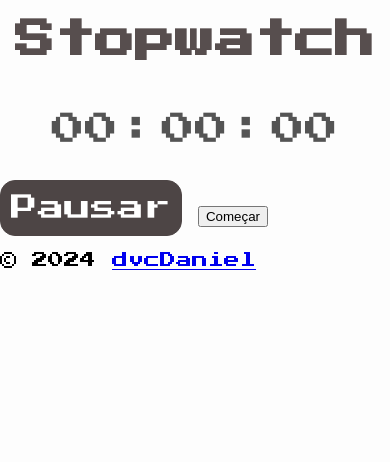
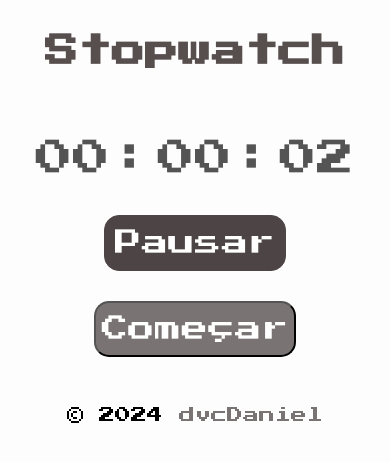
Before and after one commit to devdaniel28/Stopwatch, a plain HTML site: page index.html in a window 390 px wide. Both pictures are taken after a click on the button "Começar". Drawn offline with Linux system fonts and the light colour scheme.

Commit message:
Terminando o site

```diff
--- a/index.html
+++ b/index.html
@@ -20,9 +20,9 @@
                 <p> : </p>
             <p id="seconds">00</p>
         </section>
-        <section>
-            <button id="pause">Pausar </button>
-            <button>Começar</button>
+        <section id="config">
+            <button id="pause" onclick="Pause()">Pausar </button>
+            <button id="start" onclick="reallyStart()">Começar</button>
         </section>
     </main>
     <footer>
--- a/src/css/style.css
+++ b/src/css/style.css
@@ -9,7 +9,7 @@ body {
 #titleweb h1 {
     color: #574e4e;
     text-align: center;
-    margin: 20px 0;
+    margin: 35px 0;
     font-size: 30pt;
 }
 
@@ -22,7 +22,13 @@ body {
 
 #stopwatch p {
     color: #545454;
-    font-size: 25pt;
+    font-size: 50pt;
+}
+
+#config {
+    display: flex;
+    gap: 30px;
+    justify-content: space-around;
 }
 
 #pause {
@@ -39,3 +45,63 @@ body {
     padding: 10px;
 
 }
+
+#start {
+    width: auto;
+    height: 3.5rem;
+    font-size: 20pt;
+    font-family: "Press Start 2P", system-ui;
+
+    background: #797373;
+    border: #797373 sloid 1px;
+    border-radius: 15px;
+    color: #fff;
+}
+
+footer {
+    text-align: center;
+    margin: 50px 0;
+}
+
+footer p a {
+    text-decoration: none;
+    color: #797373;
+}
+
+@media only screen and (max-width: 850px) {
+    #titleweb h1 {
+        color: #574e4e;
+        text-align: center;
+        margin: 35px 0;
+        font-size: 25pt;
+    }
+
+    #stopwatch p {
+        color: #545454;
+        font-size: 28pt;
+    }
+
+    #config {
+        display: flex;
+        gap: 30px;
+        flex-direction: column;
+        justify-content: space-between;
+        align-items: center;
+    }
+
+    #pause {
+        width: auto;
+        height: 3.5rem;
+        font-size: 20pt;
+        font-family: "Press Start 2P", system-ui;
+
+        background: #4d4545;
+        border: #4d4545 solid 1px;
+        border-radius: 15px;
+        color: #fff;
+
+        padding: 10px;
+
+    }
+
+}
--- a/src/js/script.js
+++ b/src/js/script.js
@@ -0,0 +1,44 @@
+let Seconds = document.querySelector('#seconds');
+let Minutes = document.querySelector('#minutes');
+let Hours = document.querySelector('#hours');
+
+let numberforSeconds = 0;
+let numberforMinutes = 0;
+let numberforHours = 0;
+
+let intervalId;
+
+function formatTime(value) {
+    return value.toString().padStart(2, '0');
+}
+
+function Start() {
+    numberforSeconds++;
+
+
+     if (numberforSeconds == 60) {
+        numberforSeconds = 0;
+        numberforMinutes++;
+    }
+    if (numberforMinutes == 60) {
+        numberforMinutes = 0;
+        numberforHours++;
+    }
+
+    Seconds.textContent = formatTime(numberforSeconds);
+    Minutes.textContent = formatTime(numberforMinutes);
+    Hours.textContent = formatTime(numberforHours);
+}
+
+function reallyStart() {
+    if (!intervalId) {
+        intervalId = setInterval(Start, 1000);
+    }
+}
+
+function Pause() {
+    if (intervalId) {
+        clearInterval(intervalId);
+        intervalId = null;
+    }
+}
```
